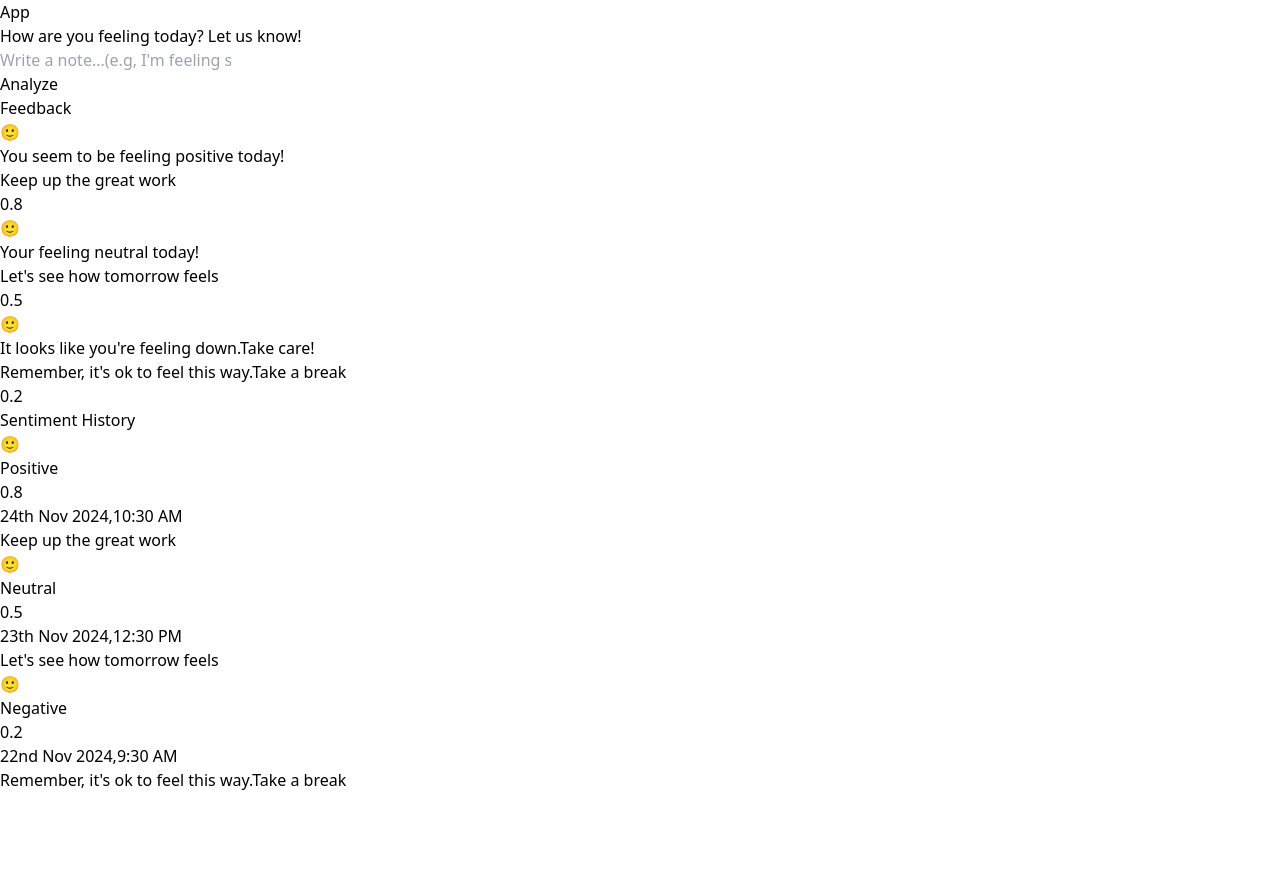
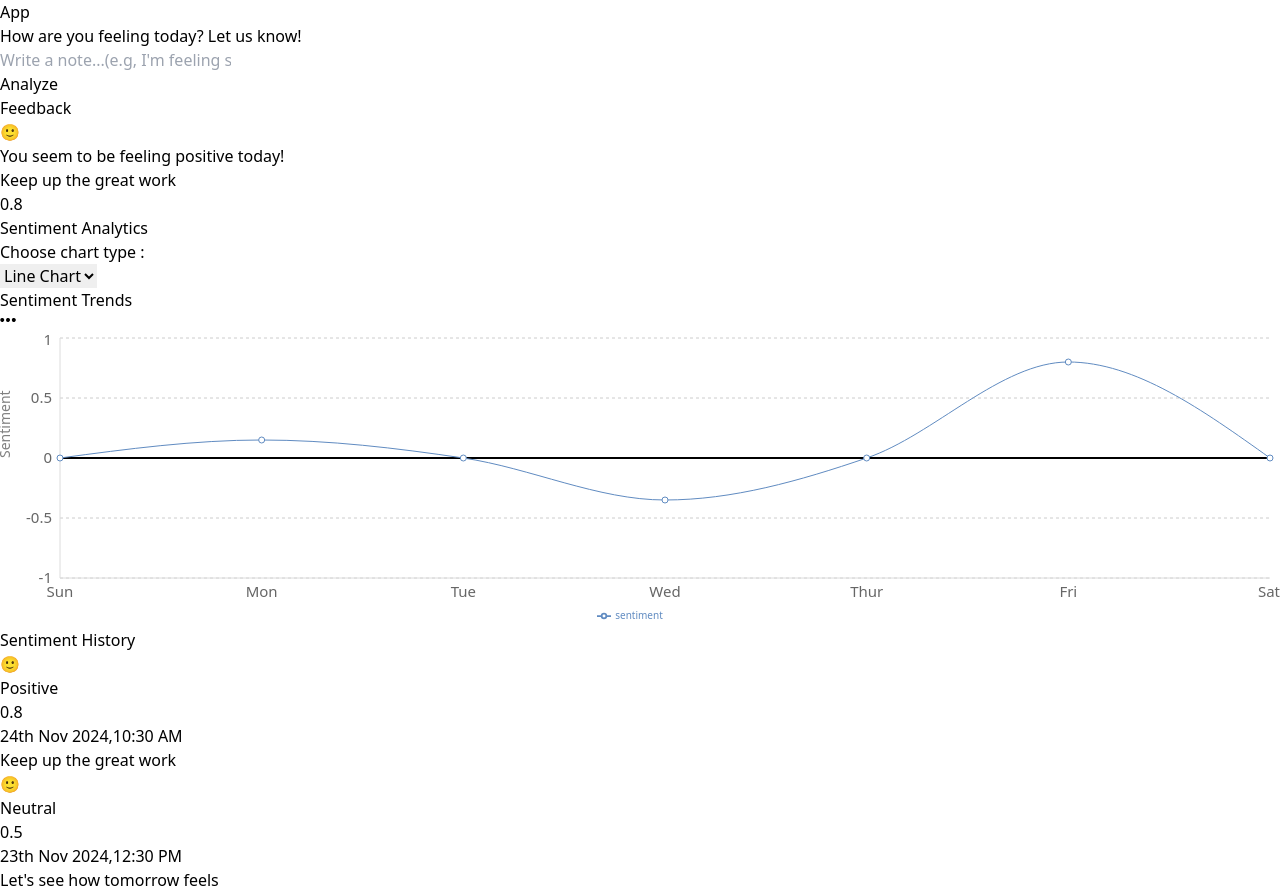
Before and after one commit to Stanlee-Sam/NeuroCare, a React (Vite) app in the folder neurocare/: page /journal in a window 1280 px wide. Shown: the part 1909-2797 px from the top of the page. Before the commit the page ends 2701 px from the top, so only its background shows below. Built offline with nearby package versions, Linux system fonts and the light colour scheme.

Commit message:
Sentiment analytics section with graphs

```diff
--- a/neurocare/src/pages/Journal/Journal.jsx
+++ b/neurocare/src/pages/Journal/Journal.jsx
@@ -1,7 +1,28 @@
+import { useState } from "react";
 import Sidebar from "../../Components/Sidebar/Sidebar";
 import Topbar from "../../Components/Topbar/Topbar";
+import SentimentChart from "../../Components/Charts/LineChart";
+import StressLevels from "../../Components/Charts/BarChart";
+import SentimentCategories from "../../Components/Charts/PieChart";
 
 const Journal = () => {
+  const [selectedChart, setSelectedChart]  = useState("line")
+
+  const renderChart = () => {
+    switch (selectedChart) {
+      case "line":
+        return <SentimentChart />
+      case "bar":
+        return <StressLevels/>
+      case "pie":
+        return <SentimentCategories />
+      default:
+        return null;
+
+    }
+  }
+
+
   const sentiments = [
     {
       id: 1,
@@ -74,7 +95,7 @@ const Journal = () => {
           </div>
 
           <div className="bg-white p-2 rounded-lg ">
-            {sentiments.map((sentiment) => (
+            {sentiments.slice(0, 1).map((sentiment) => (
               <div
                 key={sentiment.id }
                 className="flex flex-row justify-evenly items-center bg-green-500 rounded-lg p-3 w-full"
@@ -91,6 +112,23 @@ const Journal = () => {
                 <div className="font-bold">{sentiment.score}</div>
               </div>
             ))}
+          </div>
+          <div>
+          <h3 className="text-center text-[15px] font-bold">Sentiment Analytics</h3>
+          </div>
+          <div>
+            <div className="flex flex-col gap-3 items-center ">
+              <div className="flex flex-row gap-1">
+                <p className="text-[15px]">Choose chart type : </p>
+                <select name="" value={selectedChart} onChange={(e) => setSelectedChart(e.target.value)} id="" className="rounded-lg text-[15px] p-2 font-light">
+                  <option value="line">Line Chart</option>
+                  <option value="bar">Bar Chart</option>
+                  <option value="pie">Pie Chart</option>
+                </select>
+              </div>
+              <div className="md:w-[90%] w-full">{renderChart()}</div>
+
+            </div>
           </div>
           <div>
           <h3 className="text-center text-[15px] font-bold">Sentiment History</h3>
```
